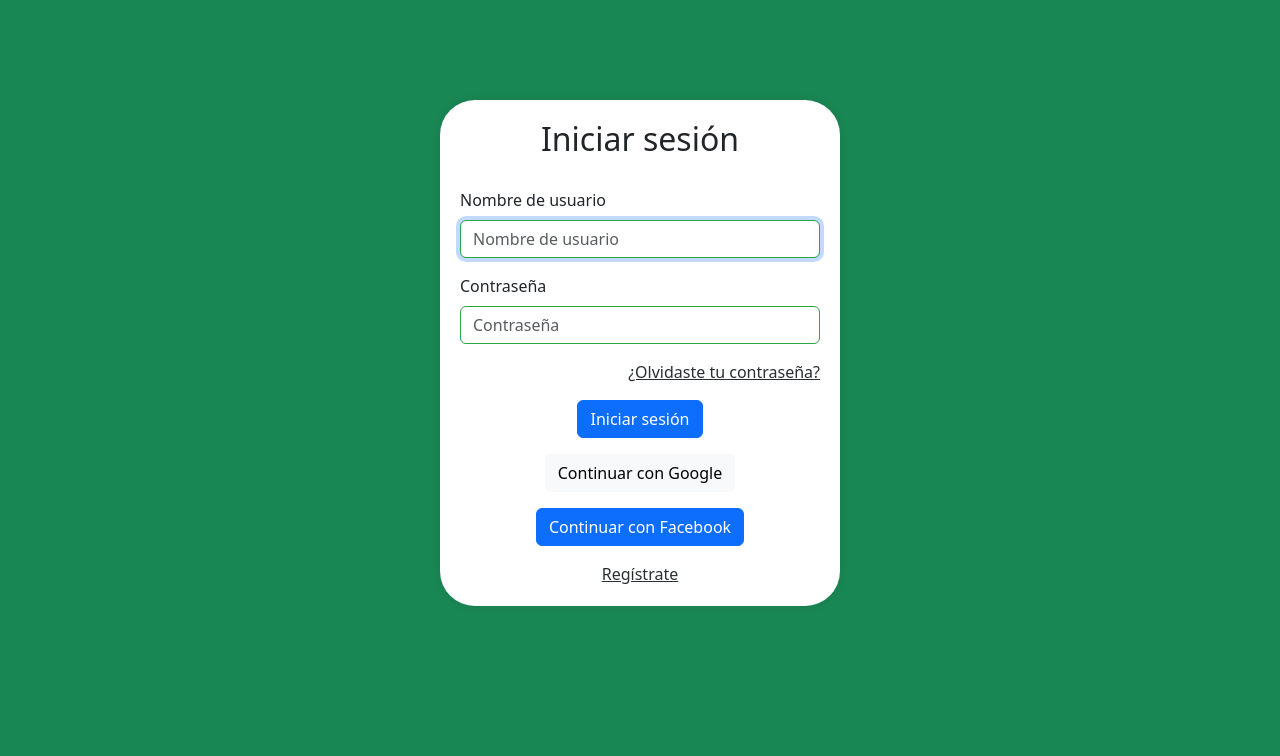
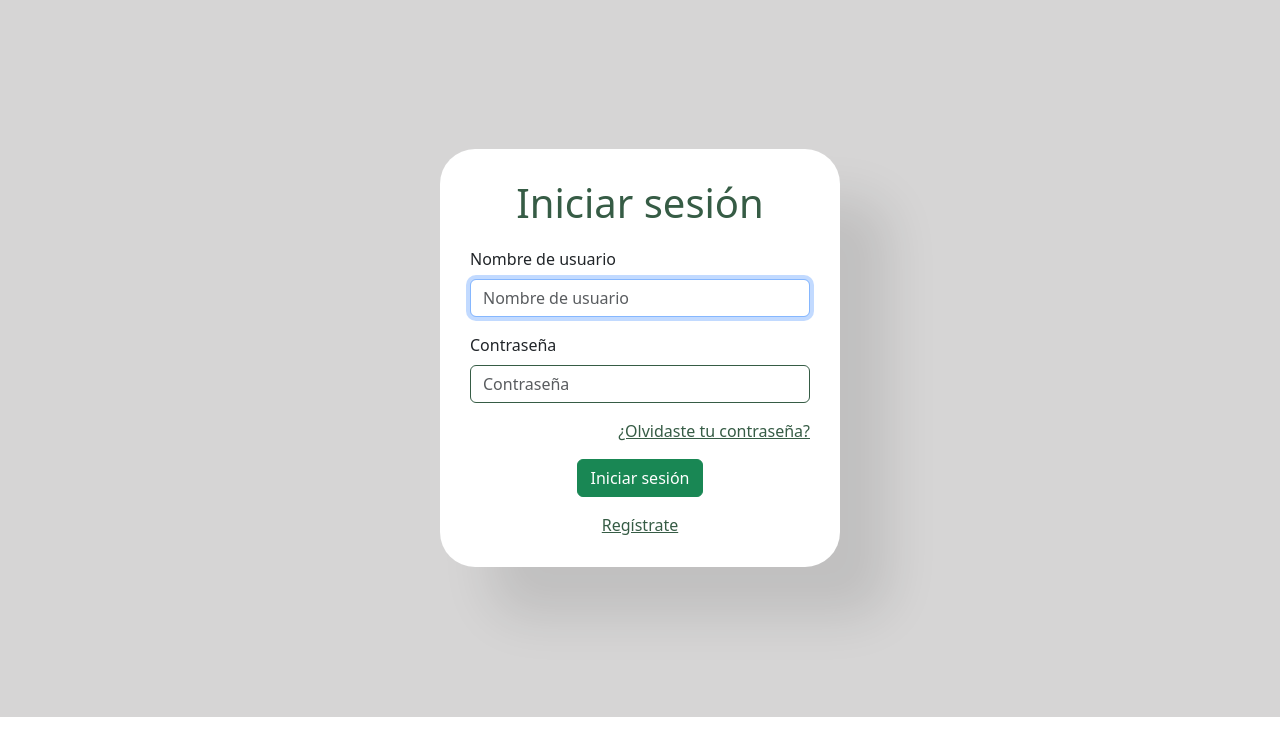
Before and after one commit to BrayanDaza18/ProyectoFinalParche, a Django app: page /accounts/login/ in a window 1280 px wide. Shown: the top 756 px of the page. Run offline with Django 3.2, Linux system fonts and the light colour scheme.

Commit message:
Casi terminado rediseño

```diff
--- /dev/null
+++ b/Proyecto/parches/static/CSS/iniciarSesion.css
@@ -0,0 +1,26 @@
+.login-form {
+    max-width: 400px;
+    margin: 0 auto;
+    padding: 30px;
+    background-color: #fff;
+    border-radius: 35px;
+    box-shadow: 50px 50px 50px rgba(0, 0, 0, 0.1);
+}
+
+.login-form h1 {
+    text-align: center;
+    margin-bottom: 20px;
+}
+
+.login-form .form-control {
+    border-color: #365C45;
+}
+
+
+.login-form .forgot-link {
+    float: right;
+}
+
+.login-form .text-center {
+    margin-top: 15px;
+}
--- a/Proyecto/parches/static/CSS/tipoCuenta.css
+++ b/Proyecto/parches/static/CSS/tipoCuenta.css
@@ -23,7 +23,7 @@
 }
 
 .titulo {
-    background-color: rgb(6, 124, 53);
+    background-color: rgb(25,135,84);
     border-top-left-radius: 30px;
     border-top-right-radius: 30px;
 }
--- a/Proyecto/parches/templates/registration/login.html
+++ b/Proyecto/parches/templates/registration/login.html
@@ -1,3 +1,4 @@
+{% load static %}
 <!DOCTYPE html>
 <html lang="en">
 
@@ -6,6 +7,7 @@
     <meta http-equiv="X-UA-Compatible" content="IE=edge">
     <meta name="viewport" content="width=device-width, initial-scale=1.0">
     <title>Iniciar sesión</title>
+    <link rel="stylesheet" href="{% static "CSS/iniciarSesion.css" %}">
     <link href="https://cdn.jsdelivr.net/npm/bootstrap@5.3.0/dist/css/bootstrap.min.css" rel="stylesheet"
         integrity="sha384-9ndCyUaIbzAi2FUVXJi0CjmCapSmO7SnpJef0486qhLnuZ2cdeRhO02iuK6FUUVM" crossorigin="anonymous">
     <script src="https://cdn.jsdelivr.net/npm/bootstrap@5.3.0/dist/js/bootstrap.bundle.min.js"
@@ -13,42 +15,9 @@
         crossorigin="anonymous"></script>
 </head>
 
-<body class="bg-success container">
-    <style>
-        .login-form {
-            max-width: 400px;
-            margin: 0 auto;
-            padding: 20px;
-            background-color: #fff;
-            border-radius: 35px;
-            box-shadow: 0 0 10px rgba(0, 0, 0, 0.1);
-            margin-top: 100px;
-        }
 
-        .login-form h2 {
-            text-align: center;
-            margin-bottom: 30px;
-        }
-
-        .login-form .form-control {
-            border-color: #28a745;
-        }
-
-        .login-form .btn-primary:hover {
-            background-color: #253dc2;
-            border-color: #1a1496;
-        }
-
-        .login-form .forgot-link {
-            float: right;
-        }
-
-        .login-form .text-center {
-            margin-top: 15px;
-        }
-    </style>
-
-    <div class="row">
+<body>
+    <div class="container-fluid d-flex justify-content-center align-items-center" style="height: 44.8rem;  background-color: rgb(214, 213, 213);">
             {% block content %}
             {% if form.errors %}
             <p>Su nombre de usuario y contraseña no coinciden. Inténtalo de nuevo.</p>
@@ -62,7 +31,7 @@
             {% endif %}
             <div class="col-lg-6 col-md-8 mx-auto">
                 <div class="login-form">
-                <h2>Iniciar sesión</h2>
+                    <h1 style="color: #365C45;">Iniciar sesión</h1>
                     <form method="post" action="{% url 'login' %}">
                         {% csrf_token %}
                         <div class="mb-3">
@@ -76,28 +45,21 @@
                                 class="form-control" placeholder="Contraseña" required>
                         </div>
                         <div class="mb-3 form-check">
-                        <a href="#" class="forgot-link text-secondary-emphasis">¿Olvidaste tu contraseña?</a>
+                            <a href="#" class="forgot-link" style="color: #365C45;">¿Olvidaste tu contraseña?</a>
                         </div>
                         <div class="text-center">
-                        <button type="submit" class="btn btn-primary">Iniciar sesión</button>
+                            <button type="submit" class="btn btn-success">Iniciar sesión</button>
                             <input type="hidden" name="next" value="{{ next }}">
-                    </div>
-                    <div class="text-center mt-3">
-                        <button type="button" class="btn btn-light">Continuar con Google</button>
-                    </div>
-                    <div class="text-center mt-3">
-                        <button type="button" class="btn btn-primary">Continuar con Facebook</button>
                         </div>
                         <!-- CLICK HACIA LA VISTA DE TIPO DE CUENTA -->
                         <div class="text-center mt-3">
-                        <a href="{% url 'selectUser' %}" class="text-secondary-emphasis">Regístrate</a>
+                            <a href="{% url 'selectUser' %}" class="" style="color: #365C45;">Regístrate</a>
                         </div>
                     </form>
                 </div>
             </div>
             {% endblock %}
     </div>
-
 </body>
 
 </html>
--- a/Proyecto/parches/templates/view/VistasPCU/seleccionDeUsuario.html
+++ b/Proyecto/parches/templates/view/VistasPCU/seleccionDeUsuario.html
@@ -11,7 +11,7 @@
     <title>Tipo de cuenta</title>
 </head>
 
-<body style=" background-color: rgb(4, 179, 75)">
+<body style="background-color: rgb(214, 213, 213);">
     <div class="container-fluid">
         <div class="row">
             <div class="col-4"></div>
@@ -20,11 +20,11 @@
                     <h3 class="text-white">Seleccione el tipo de cuenta</h3>
                 </div>
                 <div class="row personal">
-                    <a href="{% url "register" %}">  <h4><i class="fa-solid fa-person"></i>Cuenta Personal</h4></a>
+                    <a href="{% url "register" %}"><h4 style="color: #365C45;"><i class="fa-solid fa-person" style="color: #365C45;"></i>Cuenta Personal</h4></a>
 
                 </div>
                 <div class="row empresa">
-                    <a href="{% url "RegisterCompany" %}"><h4><i class="fa-solid fa-building" style="color: #000000;"></i>Cuenta de Empresa</h4></a>
+                    <a href="{% url "RegisterCompany" %}"><h4 style="color: #365C45;"><i class="fa-solid fa-building" style="color: #365C45;"></i>Cuenta de Empresa</h4></a>
 
                 </div>
             </div>
```
Also changed, not shown: Proyecto/parches/static/CSS/registro.css (+4 -10 lines), Proyecto/parches/static/CSS/registroEmpresa.css (+7 -18 lines), Proyecto/parches/static/CSS/style.css (+10 -14 lines), Proyecto/parches/templates/registration/register.html (+8 -8 lines), Proyecto/parches/templates/registration/registroEmpresa.html (+10 -10 lines), Proyecto/parches/templates/view/VistasPCU/vistaPrincipal.html (+8 -5 lines), Proyecto/parches/migrations/0001_initial.py, Proyecto/parches/static/IMG/corredorIniciando.png (added). Lines whose indentation alone changed are shown as unchanged.
